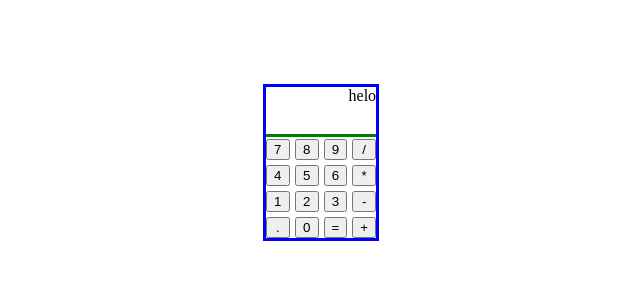
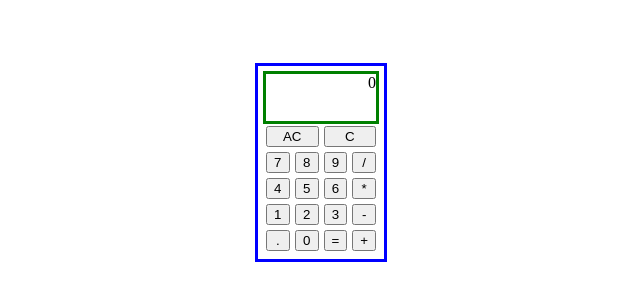
Before and after one commit to CookieJari/Calculator, a plain HTML site: page index.html in a window 1280 px wide. Shown: the part 238-538 px from the top of the page, without its empty margins (319-959 px from the left). Drawn offline with Linux system fonts and the light colour scheme.

Commit message:
All number buttons and clear works now

```diff
--- a/index.html
+++ b/index.html
@@ -12,21 +12,23 @@
 
     <div class="flex-container">
         <div class="grid-container">
-            <div class="grid-item grid-item-text" data-number>0</div>
-            <button class="grid-item grid-item-7" data-number>7</button>
-            <button class="grid-item grid-item-8">8</button>
-            <button class="grid-item grid-item-9">9</button>
+            <div class="grid-item grid-item-text">0</div>
+            <button class="grid-item grid-item-ac">AC</button>
+            <button class="grid-item grid-item-clr">C</button>
+            <button onclick="NumberPress('7')"class="grid-item grid-item-7" data-number>7</button>
+            <button onclick="NumberPress('8')"class="grid-item grid-item-8">8</button>
+            <button onclick="NumberPress('9')"class="grid-item grid-item-9">9</button>
             <button class="grid-item grid-item-div">/</button>
-            <button class="grid-item grid-item-4">4</button>
-            <button class="grid-item grid-item-5">5</button>
-            <button class="grid-item grid-item-6">6</button>
+            <button onclick="NumberPress('4')"class="grid-item grid-item-4">4</button>
+            <button onclick="NumberPress('5')"class="grid-item grid-item-5">5</button>
+            <button onclick="NumberPress('6')"class="grid-item grid-item-6">6</button>
             <button class="grid-item grid-item-mul">*</button>
-            <button class="grid-item grid-item-1">1</button>
-            <button class="grid-item grid-item-2">2</button>
-            <button class="grid-item grid-item-3">3</button>
+            <button onclick="NumberPress('1')"class="grid-item grid-item-1">1</button>
+            <button onclick="NumberPress('2')"class="grid-item grid-item-2">2</button>
+            <button onclick="NumberPress('3')"class="grid-item grid-item-3">3</button>
             <button class="grid-item grid-item-sub">-</button>
             <button class="grid-item grid-item-.">.</button>
-            <button class="grid-item grid-item-0">0</button>
+            <button onclick="NumberPress('0')"class="grid-item grid-item-0">0</button>
             <button class="grid-item grid-item-=">=</button>
             <button class="grid-item grid-item-add">+</button>
         </div>
--- a/script.js
+++ b/script.js
@@ -1,8 +1,10 @@
 var n1=0;
 var n2=0;
 
-var n1str;
-var n2str;
+var n1str="";
+var n2str="";
+
+var tempstr="";
 const textDiv = document.querySelector(".grid-item-text");
 
 const btn1 = document.querySelector(".grid-item-1");
@@ -21,5 +23,23 @@ const btnMul = document.querySelector(".grid-item-mul");
 const btnSub = document.querySelector(".grid-item-sub");
 const btnAdd = document.querySelector(".grid-item-add");
 
-textDiv.textContent = "helo"
-console.log(textDiv.textContent);
+const btnClr =document.querySelector(".grid-item-clr");
+btnClr.addEventListener('click',()=> Clear());
+const btnAc =document.querySelector(".grid-item-ac");
+
+
+//function for clearing
+function Clear(){
+    tempstr="";
+    textDiv.textContent = "0";
+}
+
+//create function to handle numbers
+function NumberPress(num){
+    console.log(num);
+    tempstr = tempstr+=num;
+    textDiv.textContent = tempstr;
+}
+//create function to handle operators
+
+//create function to operate
--- a/style.css
+++ b/style.css
@@ -11,7 +11,6 @@ body{
 }
 
 .flex-container{
-
     height: 100%;
     width: 100%;
     display: flex;
@@ -21,6 +20,7 @@ body{
 
 .grid-container{
     outline: solid blue;
+    padding: .5em;
     display: grid;
     grid-template-columns: repeat(4,1fr);
     grid-auto-rows: 1fr;
@@ -34,3 +34,6 @@ body{
     grid-row: span 2;
     text-align: right;
 }
+.grid-item-clr, .grid-item-ac{
+    grid-column: span 2;
+}
```
